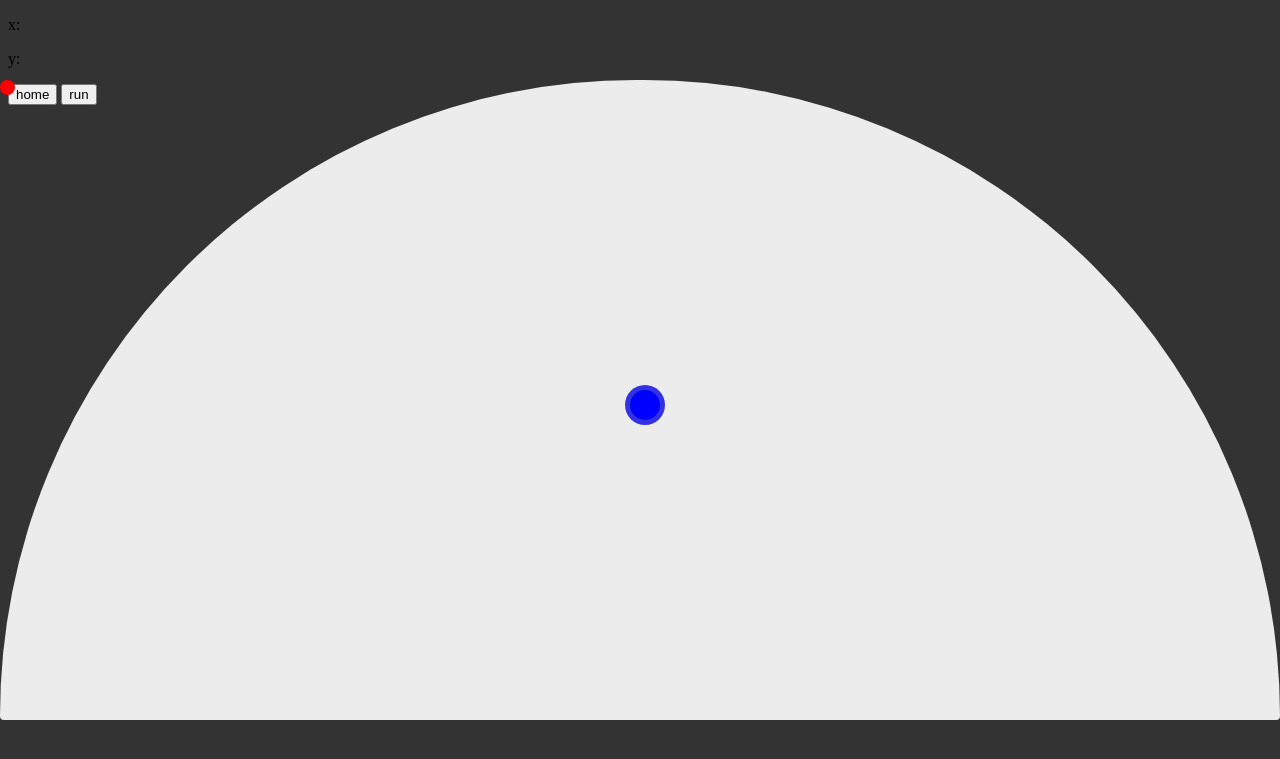
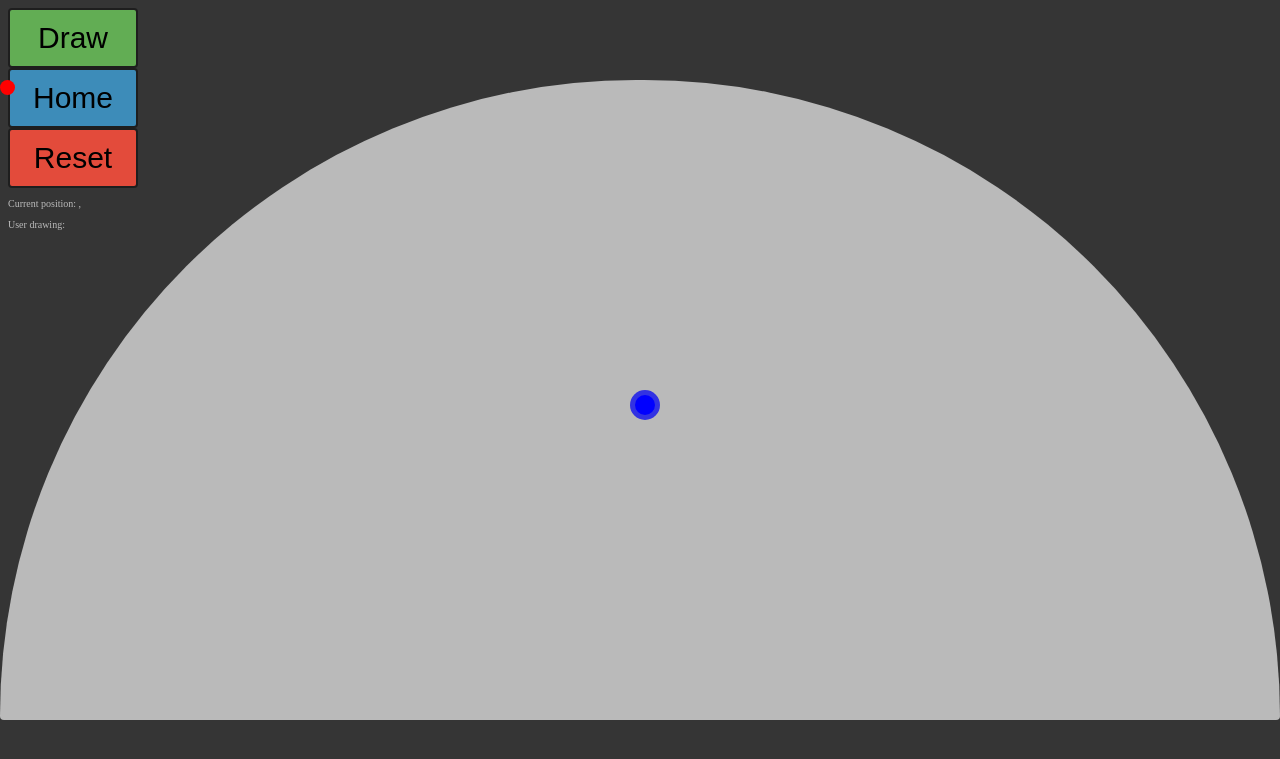
Before and after one commit to owenmckenney/Pen_Plotter, a Flask app: template Flask/templates/index.html in a window 1280 px wide. Shown: the top 759 px of the page. Run offline with Flask 2, Linux system fonts and the light colour scheme; the template is opened without the code that fills it: most values are stand-ins (such as "Sample title", 1, 10 or a date in 2020); parts of the project's set-up code (start-up, migrations or seed data) failed here and were passed over.

Commit message:
added reset and draw compatibility

```diff
--- a/Flask/app.py
+++ b/Flask/app.py
@@ -22,9 +22,6 @@ class Plotter:
 
         GPIO.setup(self.limit1_pin, GPIO.IN, pull_up_down=GPIO.PUD_DOWN)
         GPIO.setup(self.limit2_pin, GPIO.IN, pull_up_down=GPIO.PUD_DOWN)
-
-        #self.left_angle = -30
-        #self.right_angle = 210
 
         self.left_angle = 30
         self.right_angle = 150
@@ -68,6 +65,12 @@ class Plotter:
 
     def collect_pos(self, pos):
         self.path.append(pos)
+
+    def get_path(self):
+        return self.path
+
+    def reset_path(self):
+        self.path = [];
 
     def update_pos(self, x_pos, y_pos):
         x_pos = int(x_pos)
@@ -118,7 +121,7 @@ class Plotter:
 s1 = Stepper(2, 3, 23, 1600, (1,7,8), "Full")
 s2 = Stepper(16, 20, 24, 1600, (1,7,8), "Full")
 p = Plotter(s1, s2, 5, 6, 160)
-p.update_pos(0, 160)
+#p.update_pos(0, 160)
 
 @app.route('/', methods=['POST', 'GET'])
 def index():
@@ -127,17 +130,23 @@ def index():
 @app.route('/home', methods=['POST', 'GET'])
 def checkButtons():
     if request.method == 'POST':
-        if request.form.get('homebtn') == 'home':
+        if request.form.get('homebtn') == 'Home':
             print("Starting Homing...")
             #p.home()
             print("Successfully Homed.")
-            return redirect(url_for('checkButtons'))
+            #return redirect(url_for('checkButtons'))
 
-        if request.form.get('runbtn') == 'run':
+        if request.form.get('drawbtn') == 'Draw':
             print("starting draw")
             p.draw()
             print("drawing done")
-            return redirect(url_for('checkButtons'))
+
+        if request.form.get('resetbtn') == 'Reset':
+            print("reset")
+            p.reset_path()
+
+        return redirect(url_for('checkButtons'))
+
 
     elif request.method == 'GET':
         return render_template('index.html')
@@ -151,6 +160,5 @@ def getPosition():
         p.collect_pos(position)
         return position
 
-
 if __name__ == '__main__':
     app.run(host="0.0.0.0", port=80, debug=True)
--- a/Flask/templates/index.html
+++ b/Flask/templates/index.html
@@ -1,16 +1,17 @@
 <!DOCTYPE html>
 <html>
+<head>
+    <meta name="viewport" content="width=device-width, initial-scale=1.0, user-scalable=no" />
+    <title>Pen Plotter Control Page</title>
+    <style>
+        :root {
+            --background-col: #353535;
+            --ds-col: #BABABA;
+        }
 
-<head>
-    <meta name="viewport"
-        content="width=device-width,
-        initial-scale=1.0,
-        user-scalable=no" />
-    <title>dragging test</title>
-    <style>
         #container {
             position: absolute;
-            background-color: #ECECEC;
+            background-color: var(--ds-col);
             align-items: center;
             justify-content: center;
             width: 1280px;
@@ -23,8 +24,8 @@
         }
 
         #item {
-            width: 30px;
-            height: 30px;
+            width: 20px;
+            height: 20px;
             background-color: rgb(0,0,255);
             border: 5px solid rgba(100, 100, 200, .5);
             border-radius: 50%;
@@ -33,8 +34,7 @@
             position: absolute;
             top: 50%;
             left: 50%;
-            margin: -15px 0 0 -15px;
-
+            margin: -10px 0 0 -10px;
         }
 
         #item:active {
@@ -47,7 +47,13 @@
         }
 
         body {
-            background: #333;
+            background: var(--background-col);
+        }
+
+        .info {
+            color: var(--ds-col);
+            font-size: 10px;
+            left: 0;
         }
 
         .paint {
@@ -56,6 +62,40 @@
             background-color: rgb(255,0,0);
             border-radius: 50%;
             position: absolute;
+        }
+
+        .hbtn, .dbtn, .rbtn {
+            height: 60px;
+            width: 130px;
+            display: block;
+            border-radius: 4px;
+            font-size: 30px;
+            border: 2px solid #1E1E1E;
+            transition-time: 0.2s;
+        }
+
+        .dbtn {
+            background-color: #62AD54;
+        }
+
+        .dbtn:hover {
+            background-color: #457A3B;
+        }
+
+        .hbtn {
+            background-color: #3D8cB9;
+        }
+
+        .hbtn:hover {
+            background-color: #2C6585;
+        }
+
+        .rbtn {
+            background-color: #E34B3B;
+        }
+
+        .rbtn:hover {
+            background-color: #B03A2D;
         }
 
     </style>
@@ -69,13 +109,22 @@
         </div>
     </div>
 
-    <p>x: <span id="xpos"></span></p>
-    <p>y: <span id="ypos"></span></p>
+    <form method="post" action="{{ url_for('checkButtons') }}">
+        <input class="dbtn" type="submit" value="Draw" name="drawbtn"/>
+        <input class="hbtn" type="submit" value="Home" name="homebtn"/>
+        <input class="rbtn" type="submit" value="Reset" name="resetbtn"/>
+    </form>
 
-    <form method="post" action="{{ url_for('checkButtons') }}">
-        <input type="submit" value="home" name="homebtn"/>
-        <input type="submit" value="run" name="runbtn"/>
-    </form>
+
+    <!--<button class="rbtn" type="button" onclick="resetPath()" value="Reset" name="resetbtn">Reset</button>-->
+
+    <p class="info">Current position: <span id="xpos"></span>, <span id="ypos"></span></p>
+    <p class="info">User drawing: <span id="udrawing"></span></p>
+
+    <!--
+    <div class="info" style="bottom:20px">Current position: <span id="xpos"></span>, <span id="ypos"></span></div>
+    <div class="info" style="bottom:10px">User drawing: <span id="udrawing"></span></div>
+    -->
 
     <script src="https://ajax.googleapis.com/ajax/libs/jquery/3.5.1/jquery.min.js"></script>
     <script>window.jQuery || document.write('<script src="{{url_for('static', filename='jquery.js')}}">\x3C/script>')</script>
@@ -99,10 +148,15 @@
         var initial = Date.now()
         var current = 0;
 
-        const divArray = [];
+        var divArray = [];
         var divNum = 0;
 
         let spacebarPressed = false;
+
+        let rawPath = [];
+        let path = [];
+
+        var firstRun = true;
 
         container.addEventListener("touchstart", dragStart, false);
         container.addEventListener("touchend", dragEnd, false);
@@ -123,38 +177,34 @@
             }
         });
 
-        function dragStart(e) {
-            if (e.type === "touchstart") {
+        function dragStart(e){
+            if(e.type === "touchstart"){
                 initialX = e.touches[0].clientX - xOffset;
                 initialY = e.touches[0].clientY - yOffset;
-            } else {
+            }else{
                 initialX = e.clientX - xOffset;
                 initialY = e.clientY - yOffset;
             }
-
-            if (e.target === dragItem) {
+            if(e.target === dragItem){
                 active = true;
             }
         }
 
-        function dragEnd(e) {
+        function dragEnd(e){
             initialX = currentX;
             initialY = currentY;
-
             active = false;
-
-            sendPosition(currentX, currentY)
         }
 
-        function drag(e) {
-            if (active) {
+        function drag(e){
+            if(active){
                 current = Date.now();
                 e.preventDefault();
 
-                if (e.type === "touchmove") {
+                if(e.type === "touchmove"){
                     currentX = e.touches[0].clientX - initialX;
                     currentY = e.touches[0].clientY - initialY;
-                } else {
+                }else{
                     currentX = e.clientX - initialX;
                     currentY = e.clientY - initialY;
                 }
@@ -162,23 +212,34 @@
                 xOffset = currentX;
                 yOffset = currentY;
 
-                if(spacebarPressed){
-                    createDiv(currentX, currentY);
-                    setDivPos(currentX, currentY);
-                    nextDiv();
-                }
+                var pos = convertPos(currentX, currentY);
+                var x = pos[0];
+                var y = pos[1];
 
+                if((current - initial) > 5){
+                    if(spacebarPressed){
+                        if(firstRun == true){
+                            penUpDown('down');
+                            firstRun = false;
+                        }
+                        path.push([0, 0]);
+                        sendPosition(x, y);
+                        createDiv(currentX, currentY);
+                        collectPos(currentX, currentY, x, y)
+                        storeData();
+                    }else{
+                        if(firstRun == false){
+                            penUpDown('up');
+                            firstRun = true;
+                        }
+                    }
 
-                if((current - initial) > 10){
-                    if(spacebarPressed){
-                        sendPosition(currentX, currentY);
-                    }
                     initial = Date.now();
                 }
 
-                document.getElementById("xpos").innerHTML = Math.round(currentX / 2)
-                document.getElementById("ypos").innerHTML = Math.round((currentY * -1 + 320) / 2)
-
+                document.getElementById("xpos").innerHTML = x;
+                document.getElementById("ypos").innerHTML = y;
+                document.getElementById("udrawing").innerHTML = spacebarPressed;
                 setTranslate(currentX, currentY, dragItem);
             }
         }
@@ -191,24 +252,91 @@
             divArray[divNum] = document.createElement("div" + divNum);
             divArray[divNum].className = 'paint';
             parentDiv.insertBefore(divArray[divNum], containerDiv);
-        }
 
-        function setDivPos(cX, cY){
             const d = document.getElementsByTagName("div" + divNum)[0];
             d.style.top = cY + 320 + "px";
             d.style.left = cX + 640 + "px";
+
+            divNum++;
         }
 
-        function nextDiv(){
-            divNum++;
+        document.getElementsByClassName('dbtn').onlick = setTimeout(function regenDivs(){
+            console.log("starting regen");
+            var storedPath = JSON.parse(sessionStorage.getItem("path"));
+            var storedRawPath = JSON.parse(sessionStorage.getItem("rawPath"));
+
+            if(storedRawPath == null){
+                console.log("path null");
+                storedRawPath = [[0, 160]];
+                return 0;
+            }else{
+                console.log(storedRawPath.toString());
+            }
+
+            for(let i = 0; i < storedRawPath.length; i++){
+                createDiv(storedRawPath[i][0], storedRawPath[i][1]);
+                console.log("Created div at: " + storedRawPath[i][0] + ", " + storedRawPath[i][1]);
+            }
+
+            path = storedPath;
+            rawPath = storedRawPath;
+
+        }, 1000);
+
+
+        function penUpDown(state){
+            if(state == 'down'){
+                sendPosition('pen_down', 'pen_down');
+            }else{
+                sendPosition('pen_up', 'pen_up');
+            }
+        }
+
+        function storeData(){
+            if(typeof(Storage) !== "undefined"){
+                sessionStorage.setItem("path", JSON.stringify(path));
+                sessionStorage.setItem("rawPath", JSON.stringify(rawPath));
+                sessionStorage.setItem("numDivs", divNum);
+            }else{
+                console.log("error");
+            }
+        }
+
+        document.getElementsByClassName('rbtn').onclick = setTimeout(function resetPath(){
+            clearDivs();
+
+            sessionStorage.removeItem("rawPath");
+            sessionStorage.removeItem("path");
+            sessionStorage.removeItem("numDivs");
+            path = [];
+            rawPath = [];
+            divArray = [];
+            numDivs = 0;
+
+        }, 1000);
+
+        function collectPos(rcX, rcY, cX, cY){
+            rawPath.push([rcX, rcY]);
+            path.push([cX, cY]);
+        }
+
+        function clearDivs(){
+            for(let i = 0; i < parseInt(sessionStorage.getItem("numDivs")); i++){
+                try{
+                    var el = document.getElementsByTagName("div" + i)[0];
+                    el.remove();
+                    console.log("removed div" + i);
+                }catch(err){
+                    console.log("error on div" + i + ", continuing");
+                }
+            }
         }
 
         function sendPosition(cX, cY){
             var position = {
-                'x': Math.round(cX / 2),
-                'y': Math.round((cY * -1 + 320) / 2)
+                'x': cX,
+                'y': cY
             }
-
             $.ajax({
             url: Flask.url_for('getPosition'),
             type: 'POST',
@@ -224,7 +352,11 @@
             });
         }
 
-        function setTranslate(xPos, yPos, el) {
+        function convertPos(cX, cY){
+            return [Math.round(cX / 2), Math.round((cY * -1 + 320) / 2)];
+        }
+
+        function setTranslate(xPos, yPos, el){
             el.style.transform = "translate3d(" + xPos + "px, " + yPos + "px, 0)";
         }
 
```
